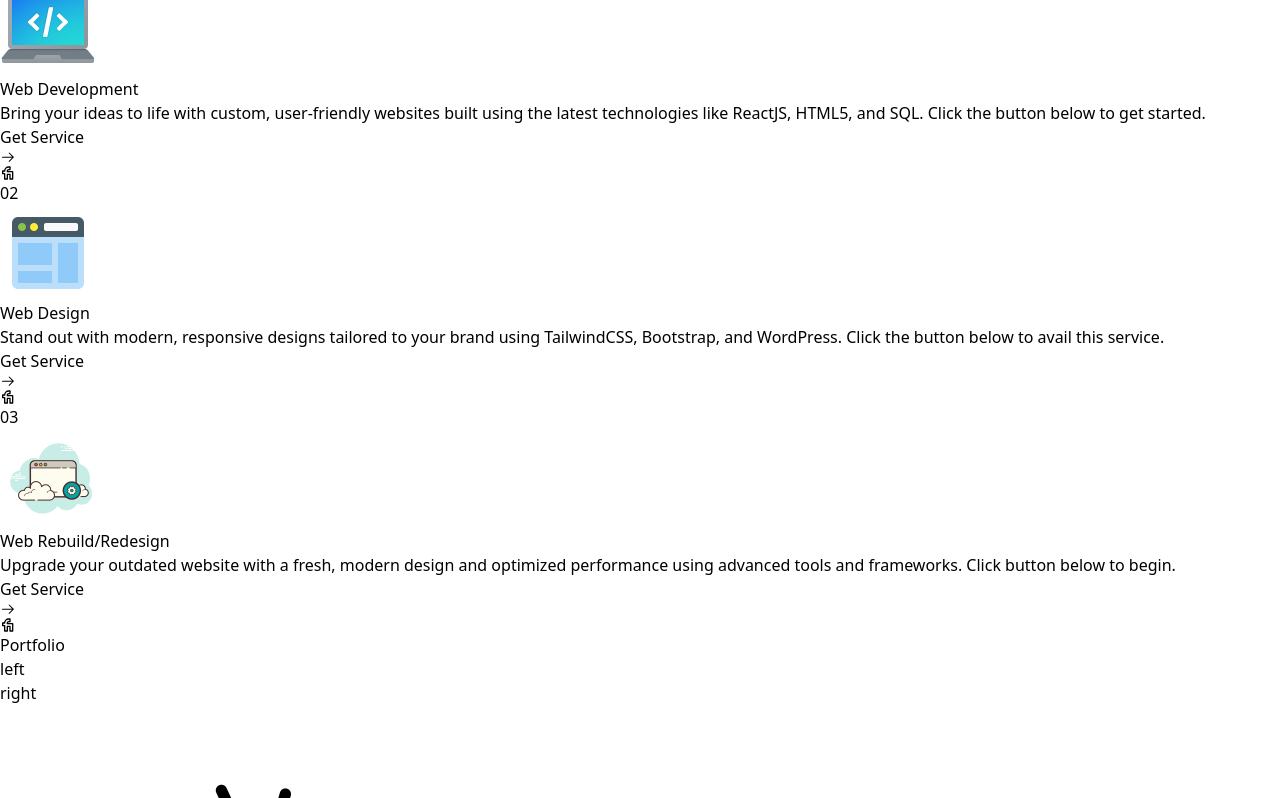
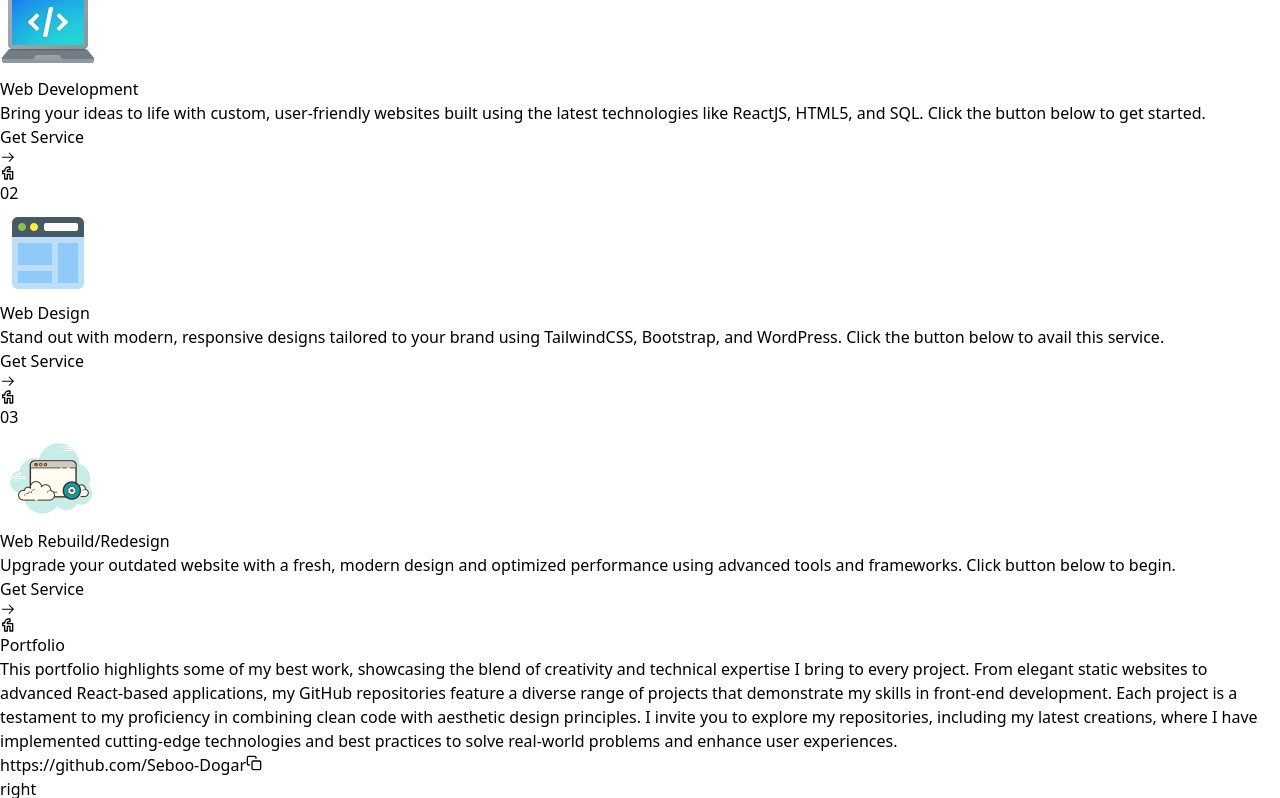
Before and after one commit to Seboo-Dogar/MyPortfolio-Web, a React (Vite) app: page / in a window 1280 px wide. Shown: the part 11202-12000 px from the top of the page. Built offline with nearby package versions, Linux system fonts and the light colour scheme.

Commit message:
Left Part done | Portfolio WebPage

```diff
--- a/src/components/Portfolio.jsx
+++ b/src/components/Portfolio.jsx
@@ -1,11 +1,43 @@
+import React, { useState } from 'react';
+import { FiCopy } from "react-icons/fi";
+import { FaCheck } from "react-icons/fa6";
+
 export default function Portfolio() {
+  const [isCopied, setIsCopied] = useState(false);
+  const githubLink = 'https://github.com/Seboo-Dogar'; // Replace with your actual GitHub username
+
+  const handleCopy = () => {
+    navigator.clipboard.writeText(githubLink)
+      .then(() => {
+        setIsCopied(true);
+        setTimeout(() => {
+          setIsCopied(false);
+        }, 1500); // Reset after 1.5 seconds
+      })
+      .catch((err) => {
+        console.error('Failed to copy: ', err);
+      });
+  };
+
   return (
     <section className="py-20 h-screen" id="portfolio">
       <div className="container mx-auto text-center mb-10">
         <h2 className="text-5xl font-bold mb-4">Portfolio</h2>
         <div className="flex">
-          <div className="w-1/2 bg-slate-100">
-            left
+          <div className="w-1/2 space-y-5 text-left p-10">
+            <p>This portfolio highlights some of my best work, showcasing the blend of creativity and technical expertise I bring to every project.
+              From elegant static websites to advanced React-based applications, my GitHub repositories feature a diverse range of projects that demonstrate my skills in front-end development.
+              Each project is a testament to my proficiency in combining clean code with aesthetic design principles. I invite you to explore my repositories, including my latest creations,
+              where I have implemented cutting-edge technologies and best practices to solve real-world problems and enhance user experiences.
+            </p>
+            <div className="flex items-center justify-center">
+              <div className='bg-slate-100 p-2 inline-flex rounded-full px-5'>
+                <a href={githubLink} target="_blank" rel="noopener noreferrer" className="hover:underline" >{githubLink}</a>
+                <button onClick={handleCopy} className="ml-2 ">
+                  {isCopied ? <FaCheck /> : <FiCopy />}
+                </button>
+              </div>
+            </div>
           </div>
           <div className="basis-2/3 bg-slate-200">
           right</div>
```
